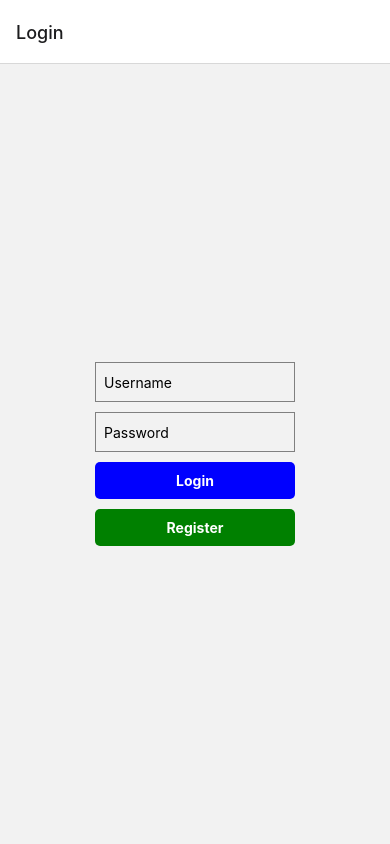
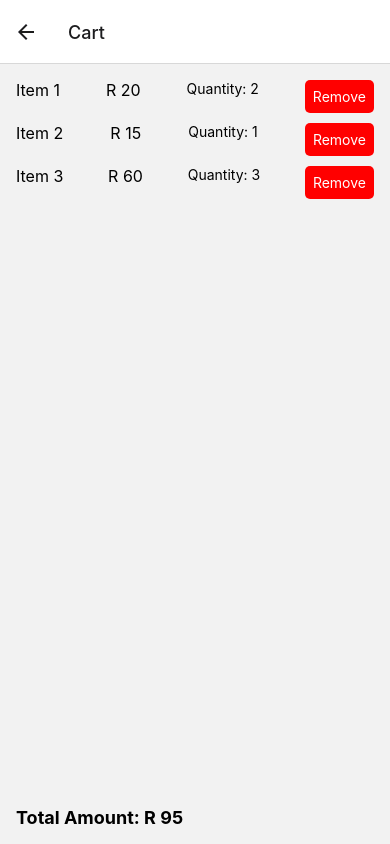
Before and after one commit to mphoChuene/Restuarant-app, a React Native app: screen /Cart in a window 390 px wide. Built offline with nearby package versions, Linux system fonts and the light colour scheme.

Commit message:
cart issues not resolved

```diff
--- a/App.js
+++ b/App.js
@@ -1,6 +1,7 @@
 import React from "react";
 import { NavigationContainer } from "@react-navigation/native";
 import { createStackNavigator } from "@react-navigation/stack";
+import CartPage from "./Screens/Restaurant/Cart";
 import HomeScreen from "./Screens/Restaurant/HomeScreen";
 import WelcomeScreen from "./Screens/Restaurant/WelcomeScreen";
 import RecipeDetailScreen from "./Screens/Restaurant/RecipeDetailScreen";
@@ -17,6 +18,7 @@ const App = () => {
         <HomeStack.Screen name="Register" component={RegisterScreen} />
         <HomeStack.Screen name="welcomeScreen" component={WelcomeScreen} />
         <HomeStack.Screen name="Home" component={HomeScreen} />
+        <HomeStack.Screen name="Cart" component={CartPage} />
         <HomeStack.Screen
           name="ProductDetails"
           component={RecipeDetailScreen}
--- /dev/null
+++ b/Screens/Restaurant/Cart.js
@@ -0,0 +1,96 @@
+import React, { useState } from "react";
+import {
+  View,
+  Text,
+  StyleSheet,
+  FlatList,
+  TouchableOpacity,
+} from "react-native";
+
+const CartPage = () => {
+  const [cartItems, setCartItems] = useState([
+    // Example cart items, you can replace this with your actual cart items
+    { id: 1, name: "Item 1", price: 10.0, quantity: 2 },
+    { id: 2, name: "Item 2", price: 15.0, quantity: 1 },
+    { id: 3, name: "Item 3", price: 20.0, quantity: 3 },
+  ]);
+
+  // Calculate the total amount
+  const getTotalAmount = () => {
+    return cartItems.reduce(
+      (total, item) => total + item.price * item.quantity,
+      0
+    );
+  };
+
+  // Function to remove an item from the cart
+  const removeItemFromCart = (item) => {
+    const updatedCart = cartItems.filter((cartItem) => cartItem.id !== item.id);
+    setCartItems(updatedCart);
+  };
+
+  return (
+    <View style={styles.container}>
+      {cartItems.length > 0 ? (
+        <FlatList
+          data={cartItems}
+          keyExtractor={(item) => item.id.toString()}
+          renderItem={({ item }) => (
+            <View style={styles.cartItem}>
+              <Text style={styles.itemName}>{item.name}</Text>
+              <Text style={styles.itemPrice}>
+                R {item.price * item.quantity}
+              </Text>
+              <Text style={styles.itemQuantity}>Quantity: {item.quantity}</Text>
+              <TouchableOpacity
+                onPress={() => removeItemFromCart(item)}
+                style={styles.removeItemButton}
+              >
+                <Text style={styles.removeItemText}>Remove</Text>
+              </TouchableOpacity>
+            </View>
+          )}
+        />
+      ) : (
+        <Text>Your cart is empty.</Text>
+      )}
+      <Text style={styles.totalAmount}>Total Amount: R {getTotalAmount()}</Text>
+    </View>
+  );
+};
+
+const styles = StyleSheet.create({
+  container: {
+    flex: 1,
+    padding: 16,
+  },
+  cartItem: {
+    flexDirection: "row",
+    justifyContent: "space-between",
+    marginBottom: 10,
+  },
+  itemName: {
+    fontSize: 16,
+  },
+  itemPrice: {
+    fontSize: 16,
+  },
+  itemQuantity: {
+    fontSize: 14,
+  },
+  removeItemButton: {
+    backgroundColor: "red",
+    padding: 8,
+    borderRadius: 5,
+  },
+  removeItemText: {
+    color: "white",
+  },
+  totalAmount: {
+    fontSize: 18,
+    fontWeight: "bold",
+    marginTop: 20,
+  },
+});
+
+export default CartPage;
--- a/Screens/Restaurant/HomeScreen.js
+++ b/Screens/Restaurant/HomeScreen.js
@@ -53,18 +53,16 @@ const HomeScreen = () => {
               </Text>
             </View>
             <View style={{ flexDirection: "row", alignItems: "center" }}>
-              <TouchableOpacity style={{ marginRight: SPACING }}>
-                <Ionicons
-                  name="notifications-outline"
-                  size={SPACING * 3.5}
-                  color={colors.dark}
-                />
-              </TouchableOpacity>
-              <TouchableOpacity>
-                <Ionicons
-                  name="menu"
-                  size={SPACING * 3.5}
-                  color={colors.dark}
+              <TouchableOpacity
+                style={{ marginRight: SPACING }}
+                onPress={() => navigation.navigate("Cart")} // Navigate to the CartPage screen
+              >
+                <Image
+                  style={{
+                    width: SPACING * 3.5,
+                    height: SPACING * 3.5,
+                  }}
+                  source={require("../../assets/restaurant/shopping-cart.png")} // Replace with your cart image
                 />
               </TouchableOpacity>
             </View>
--- a/Screens/Restaurant/RecipeDetailScreen.js
+++ b/Screens/Restaurant/RecipeDetailScreen.js
@@ -18,23 +18,63 @@ import colors from "../../config/Restaurant/colors";
 
 const { height } = Dimensions.get("window");
 
-const RecipeDetailScreen = () => {
+const RecipeDetailScreen = ({ route }) => {
   const navigation = useNavigation();
-  const route = useRoute();
   const { recipe } = route.params;
+
   const [showTick, setShowTick] = useState(false);
+  const [quantity, setQuantity] = useState(1);
+
+  // Define your cart state using useState
+  const [cartItems, setCartItems] = useState([]);
+
+  const addToCart = (item) => {
+    // Check if the item is already in the cart
+    const existingItem = cartItems.find((cartItem) => cartItem.id === item.id);
+
+    if (existingItem) {
+      // If the item exists in the cart, update its quantity
+      setCartItems((prevCartItems) => {
+        return prevCartItems.map((cartItem) => {
+          if (cartItem.id === item.id) {
+            return { ...cartItem, quantity: cartItem.quantity + item.quantity };
+          }
+          return cartItem;
+        });
+      });
+    } else {
+      // If the item is not in the cart, add it
+      setCartItems((prevCartItems) => [...prevCartItems, item]);
+    }
+  };
 
   const handleOrderPress = () => {
-    // Handle order processing logic here
-    // For example, send the order to a server
-    // Once the order is received, setOrderReceived(true);
+    const itemInCart = {
+      id: recipe.id,
+      name: recipe.name,
+      price: recipe.price,
+      image: recipe.image,
+      quantity: quantity,
+    };
+
+    addToCart(itemInCart); // Add the item to the cart
+
     setShowTick(true);
 
-    // Animate the message for a few seconds and then hide it
     setTimeout(() => {
       setShowTick(false);
       navigation.navigate("Home");
-    }, 1000); // Adjust the time as needed
+    }, 1000);
+  };
+
+  const increaseQuantity = () => {
+    setQuantity(quantity + 1);
+  };
+
+  const decreaseQuantity = () => {
+    if (quantity > 1) {
+      setQuantity(quantity - 1);
+    }
   };
 
   return (
@@ -293,10 +333,7 @@ const RecipeDetailScreen = () => {
       </SafeAreaView>
 
       {showTick && (
-        <Animatable.View
-          animation="bounceIn" // You can choose any animation you prefer
-          style={styles.tickContainer}
-        >
+        <Animatable.View animation="bounceIn" style={styles.tickContainer}>
           <Ionicons name="checkmark-circle" size={SPACING * 20} color="green" />
         </Animatable.View>
       )}
@@ -310,12 +347,12 @@ const styles = StyleSheet.create({
     top: "25%",
     left: "25%",
     transform: [{ translateX: -SPACING * 2.5 }, { translateY: -SPACING * 2.5 }],
-    backgroundColor: "white", // Set the background color to green
+    backgroundColor: "white",
     borderRadius: SPACING * 5,
     padding: SPACING * 2,
     zIndex: 1000,
-    alignItems: "center", // Center the content horizontally
-    justifyContent: "center", // Center the content vertically
+    alignItems: "center",
+    justifyContent: "center",
   },
 });
 
--- a/package.json
+++ b/package.json
@@ -18,7 +18,9 @@
     "react-native-animatable": "^1.3.3",
     "react-native-safe-area-context": "4.6.3",
     "react-native-screens": "~3.22.0",
-    "react-native-svg": "^13.14.0"
+    "react-native-svg": "^13.14.0",
+    "react-redux": "^8.1.3",
+    "redux": "^4.2.1"
   },
   "devDependencies": {
     "@babel/core": "^7.20.0"
```
Also changed, not shown: assets/restaurant/shopping-cart.png (added), 1 other file (tests, documents, lock files or other folders).
